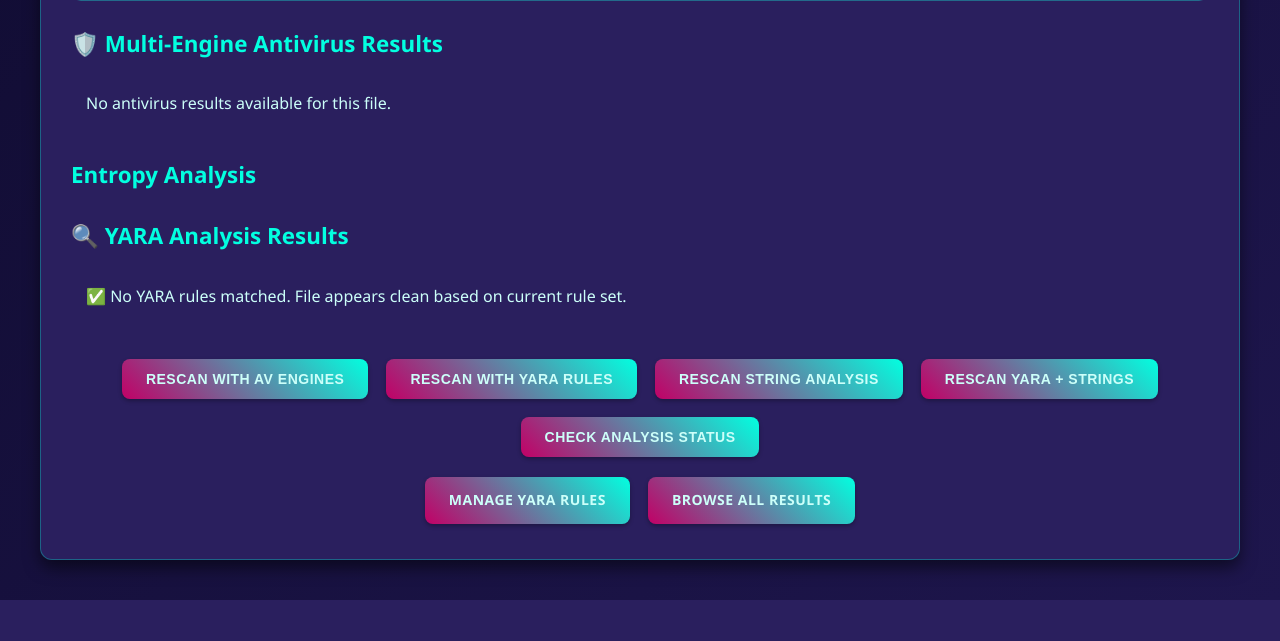
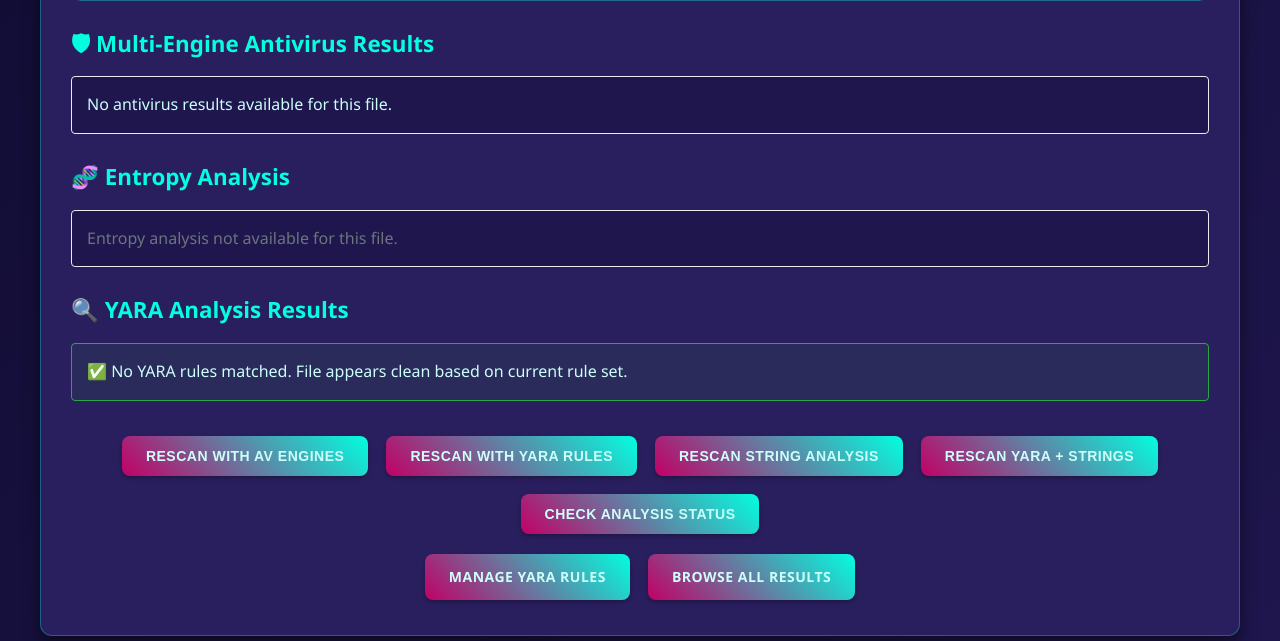
Before and after one commit to PrismInfosecLabs/PRIMAL, a Flask app: template templates/enhanced_results.html in a window 1280 px wide. Shown: the part 540-1181 px from the top of the page. Before the commit the page ends 1140 px from the top, so only its background shows below. Run offline with Flask 3, Linux system fonts and the light colour scheme; the template is opened without the code that fills it, so the values that code supplies are empty; parts of the project's set-up code (start-up, migrations or seed data) failed here and were passed over.

Commit message:
style tweaks

```diff
--- a/templates/enhanced_results.html
+++ b/templates/enhanced_results.html
@@ -2,7 +2,7 @@
 
 {% block content %}
 <div style="display: flex; justify-content: space-between; align-items: center;">
-    <h2>🔬 Enhanced Analysis Results</h2>
+    <h2>&#128300; Enhanced Analysis Results</h2>
     <div>
         <a href="/browse" class="btn" >Browse All Results</a>
         <a href="/" class="btn">Back to Upload</a>
@@ -28,20 +28,20 @@
     </div>
 </div>
 
-<h3>🛡️ Multi-Engine Antivirus Results</h3>
+<h3>&#128737; Multi-Engine Antivirus Results</h3>
 {% if av_results %}
     <div style="margin: 15px 0;">
         {% for av in av_results %}
         <div style="margin: 8px 0; padding: 15px; border: 1px solid
-            {% if av.status == 'infected' %}#dc3545{% elif av.status == 'clean' %}#28a745{% elif av.status == 'submitted' %}#007bff{% else %}#ffc107{% endif %};
+            {% if av.status == 'infected' %}#1e164d{% elif av.status == 'clean' %}#1e164d{% elif av.status == 'submitted' %}#1e164d{% else %}#ffc107{% endif %};
             border-radius: 4px; background:
-            {% if av.status == 'infected' %}#dc354515{% elif av.status == 'clean' %}#28a74515{% elif av.status == 'submitted' %}#007bff15{% else %}#ffc10715{% endif %};"
-            data-status="{{ av.status }}" data-engine="{{ av.engine }}">>
+            {% if av.status == 'infected' %}#1e164d{% elif av.status == 'clean' %}#1e164d{% elif av.status == 'submitted' %}#1e164d{% else %}#ffc10715{% endif %};"
+            data-status="{{ av.status }}" data-engine="{{ av.engine }}">
 
             <div style="display: flex; justify-content: space-between; align-items: center; margin-bottom: 10px;">
                 <div>
                     <strong style="font-size: 16px;">
-                        {% if av.status == 'infected' %}🚨{% elif av.status == 'clean' %}✅{% elif av.status == 'submitted' %}⏳{% else %}⚠️{% endif %}
+                        {% if av.status == 'infected' %}&#128680;{% elif av.status == 'clean' %}&#9989;{% elif av.status == 'submitted' %}&#8987;{% else %}&#9888;{% endif %}
                         {{ av.engine }}:
                     </strong>
                     <span style="margin-left: 8px;">{{ av.result }}</span>
@@ -151,37 +151,37 @@
         {% set clean_count = av_results | selectattr('status', 'equalto', 'clean') | list | length %}
         {% set total_engines = av_results | sum(attribute='total_engines') %}
 
-        <div style="margin-top: 15px; padding: 10px; border-radius: 4px; font-size: 14px;">
+        <div style="margin-top: 15px; padding: 10px; border: 1px solid #e9ecef; border-radius: 4px; background: #1e164d; font-size: 14px;">
             <strong>Analysis Summary:</strong>
             {{ av_results|length }} scanning service(s) used,
             {{ total_engines }} total AV engines covered,
             {% if infected_count > 0 %}
-                <span>{{ infected_count }} service(s) detected threats</span>
+                <span style="color: #dc3545; font-weight: bold;">{{ infected_count }} service(s) detected threats</span>
             {% else %}
-                <span>No threats detected</span>
+                <span style="color: #28a745; font-weight: bold;">No threats detected</span>
             {% endif %}
         </div>
     </div>
 {% else %}
-    <div style="padding: 15px; border-radius: 4px; margin: 10px 0;">
+    <div style="padding: 15px; border: 1px solid #e9ecef; border-radius: 4px; background: #1e164d; margin: 10px 0;">
         No antivirus results available for this file.
     </div>
 {% endif %}
 
 <!-- Entropy Analysis Results -->
-<h3>Entropy Analysis</h3>
+<h3>&#129516; Entropy Analysis</h3>
 {% if analysis_data.entropy_analysis %}
-<div style="padding: 15px; border-radius: 4px; margin: 15px 0;">
+<div style="padding: 15px; border: 1px solid #e9ecef; border-radius: 4px; background: #1e164d; margin: 15px 0;">
     <div style="display: grid; grid-template-columns: repeat(auto-fit, minmax(200px, 1fr)); gap: 15px;">
         <div>
             <strong>Overall Entropy:</strong> {{ "%.3f"|format(analysis_data.entropy_analysis.overall_entropy) }}/8.0<br>
             <strong>Classification:</strong>
             {% if analysis_data.entropy_analysis.overall_entropy > 7.0 %}
-                <span style="color: #dc3545;">Likely Packed/Encrypted</span>
+                <span style="color: #dc3545; font-weight: bold;">Likely Packed/Encrypted</span>
             {% elif analysis_data.entropy_analysis.overall_entropy > 6.0 %}
-                <span style="color: #ffc107;">Mixed Content</span>
+                <span style="color: #ffc107; font-weight: bold;">Mixed Content</span>
             {% else %}
-                <span style="color: #28a745;">Normal</span>
+                <span style="color: #28a745; font-weight: bold;">Normal</span>
             {% endif %}
         </div>
         <div>
@@ -190,15 +190,19 @@
         </div>
     </div>
 </div>
+{% else %}
+<div style="padding: 15px; border: 1px solid #e9ecef; border-radius: 4px; background: #1e164d; margin: 15px 0;">
+    <span style="color: #6c757d;">Entropy analysis not available for this file.</span>
+</div>
 {% endif %}
 
 <!-- String Analysis Results -->
 {% if strings_summary %}
-<h3>🔤 String Analysis Summary</h3>
-<div style="padding: 15px; border-radius: 4px; margin: 15px 0;">
+<h3>&#128292; String Analysis Summary</h3>
+<div style="padding: 15px; border: 1px solid #e9ecef; border-radius: 4px; background: #1e164d; margin: 15px 0;">
     <div style="display: grid; grid-template-columns: repeat(auto-fit, minmax(200px, 1fr)); gap: 15px;">
         {% for string_cat in strings_summary %}
-        <div style="text-align: center; padding: 10px; border-radius: 4px; border: 1px solid #e9ecef;">
+        <div style="text-align: center; padding: 10px; border-radius: 4px; border: 1px solid #dee2e6;">
             <div style="font-size: 18px; font-weight: bold;">{{ string_cat.count }}</div>
             <div style="font-size: 12px;">{{ string_cat.type|title }} - {{ string_cat.category|title }}</div>
         </div>
@@ -206,20 +210,20 @@
     </div>
     <div style="text-align: center; margin-top: 10px;">
         <button onclick="loadDetailedStrings(FILE_ID)" class="btn">
-            🔍 View Detailed Strings
+            &#128269; View Detailed Strings
         </button>
     </div>
 </div>
 {% endif %}
 
 <!-- YARA Analysis Results -->
-<h3>🔍 YARA Analysis Results</h3>
+<h3>&#128269; YARA Analysis Results</h3>
 {% if yara_matches %}
-    <div style="border: 1px solid #ffeaa7; border-radius: 4px; padding: 15px; margin: 10px 0;">
-        <h4>🚨 {{ yara_matches|length }} YARA Rule(s) Matched</h4>
+    <div style="border: 1px solid #ffeaa7; border-radius: 4px; padding: 15px; margin: 10px 0; background: #1e164d;">
+        <h4 style="margin-top: 0;">&#128680; {{ yara_matches|length }} YARA Rule(s) Matched</h4>
 
         {% for match in yara_matches %}
-        <div style="margin: 10px 0; padding: 15px; border-radius: 4px; border: 1px solid #ddd;">
+        <div style="margin: 10px 0; padding: 15px; border-radius: 4px; border: 1px solid #dee2e6;">
             <div style="display: flex; justify-content: space-between; align-items: center;">
                 <h5 style="margin: 0;">{{ match.rule }}</h5>
                 <button onclick="toggleYaraDetails('yara-{{ loop.index }}')" class="btn" style="padding: 4px 8px; font-size: 12px;">
@@ -248,16 +252,16 @@
             <!-- Detailed string matches (collapsible) -->
             <div id="yara-{{ loop.index }}" style="display: none; margin: 10px 0;">
                 {% if match.strings %}
-                <div style="border: 1px solid #e9ecef; border-radius: 4px; padding: 10px; background: #f8f9fa;">
+                <div style="border: 1px solid #e9ecef; border-radius: 4px; padding: 10px; background: #1e164d;">
                     <strong>Detailed String Matches:</strong>
                     {% for string in match.strings %}
-                    <div style="margin: 8px 0; padding: 8px; border-left: 3px solid background: #1E164D;";">
+                    <div style="margin: 8px 0; padding: 8px; border-left: 3px solid #007bff; background: #e3f2fd;">
                         <code style="padding: 2px 4px; background: #e9ecef; border-radius: 2px;">{{ string.identifier }}</code>
                         <small style="color: #6c757d; margin-left: 8px;">({{ string.instances|length }} instance{{ 's' if string.instances|length != 1 else '' }})</small>
 
                         <!-- Show only first 2 instances by default -->
                         {% for instance in string.instances[:2] %}
-                        <div style="margin: 5px 0 5px 20px; font-size: 12px; padding: 4px; background: #1E164D; border-radius: 2px;">
+                        <div style="margin: 5px 0 5px 20px; font-size: 12px; padding: 4px; border-radius: 2px; border: 1px solid #dee2e6;">
                             <strong>Offset:</strong> 0x{{ "%x"|format(instance.offset) }} <br>
                             <strong>Length:</strong> {{ instance.length }}<br>
                             <strong>Data:</strong>
@@ -279,8 +283,8 @@
         {% endfor %}
     </div>
 {% else %}
-    <div style="padding: 15px; border-radius: 4px; margin: 10px 0;">
-        ✅ No YARA rules matched. File appears clean based on current rule set.
+    <div style="padding: 15px; border: 1px solid #28a745; border-radius: 4px; background: #28a74515; margin: 10px 0;">
+        &#9989; No YARA rules matched. File appears clean based on current rule set.
     </div>
 {% endif %}
 
@@ -300,11 +304,11 @@
 </div>
 
 <!-- Detailed Strings Modal -->
-<div id="strings-modal" style="display: none; position: fixed; top: 0; left: 0; width: 100%; height: 100%; z-index: 1000; background: #1E164D">
-    <div style="margin: 50px auto; padding: 20px; width: 90%; max-width: 1000px; border-radius: 8px; max-height: 80%; overflow-y: auto;">
+<div id="strings-modal" style="display: none; position: fixed; top: 0; left: 0; width: 100%; height: 100%; z-index: 1000; background: rgba(0,0,0,0.5);">
+    <div style="margin: 50px auto; padding: 20px; background: #1e164d; width: 90%; max-width: 1000px; border-radius: 8px; max-height: 80%; overflow-y: auto;">
         <div style="display: flex; justify-content: space-between; align-items: center; margin-bottom: 15px;">
-            <h3>🔤 Extracted Strings Analysis</h3>
-            <button onclick="closeStringsModal()" style="border: none; padding: 5px 10px; border-radius: 3px; cursor: pointer;">&cross; Close</button>
+            <h3>&#128292; Extracted Strings Analysis</h3>
+            <button onclick="closeStringsModal()" style="background: #dc3545; color: white; border: none; padding: 5px 10px; border-radius: 3px; cursor: pointer;">&times; Close</button>
         </div>
         <div id="strings-content">
             <p style="text-align: center;">Loading strings...</p>
@@ -376,10 +380,10 @@ async function loadDetailedStrings(fileId) {
 
             for (const [category, stringList] of Object.entries(categories)) {
                 html += `<h5 style="margin: 15px 0 10px 0;">${category} (${stringList.length} items)</h5>`;
-                html += '<div style="max-height: 200px; overflow-y: auto; padding: 10px; border-radius: 4px; margin-bottom: 15px; ">';
+                html += '<div style="max-height: 200px; overflow-y: auto; padding: 10px; background: #1e164d; border: 1px solid #e9ecef; border-radius: 4px; margin-bottom: 15px;">';
 
                 stringList.slice(0, 50).forEach(item => {
-                    html += `<div style="margin: 3px 0; font-family: monospace; font-size: 12px; padding: 2px 4px; border-radius: 2px; ">`;
+                    html += `<div style="margin: 3px 0; font-family: monospace; font-size: 12px; padding: 2px 4px; border-radius: 2px;">`;
                     html += `<strong>${item.value}</strong>`;
                     if (item.context) {
                         html += `<br><small>Context: ${item.context}</small>`;
@@ -505,7 +509,7 @@ document.addEventListener('DOMContentLoaded', function() {
         console.log(`Found ${submittedElements.length} submitted analyses, will auto-check every 2 minutes`);
         // Show notification about auto-checking
         const notification = document.createElement('div');
-        notification.style.cssText = 'position: fixed; top: 10px; right: 10px; padding: 10px; border-radius: 4px; z-index: 1000; font-size: 12px;';
+        notification.style.cssText = 'position: fixed; top: 10px; right: 10px; background: #007bff; color: white; padding: 10px; border-radius: 4px; z-index: 1000; font-size: 12px;';
         notification.textContent = `Auto-checking ${submittedElements.length} submitted analysis(es) every 2 minutes...`;
         document.body.appendChild(notification);
 
@@ -620,8 +624,8 @@ async function checkYaraServiceStatus() {
 
         if (!result.available) {
             const warning = document.createElement('div');
-            warning.style.cssText = 'position: fixed; top: 10px; right: 10px; background: #1E164D; color: white; padding: 10px; border-radius: 4px; z-index: 1000;';
-            warning.innerHTML = 'YARA service unavailable - some rescans may fail. <a href="/containers" style="color: white;">Check status</a>';
+            warning.style.cssText = 'position: fixed; top: 10px; right: 10px; background: #ffc107; color: black; padding: 10px; border-radius: 4px; z-index: 1000;';
+            warning.innerHTML = 'YARA service unavailable - some rescans may fail. <a href="/containers" style="color: black;">Check status</a>';
             document.body.appendChild(warning);
 
             setTimeout(() => {
```
